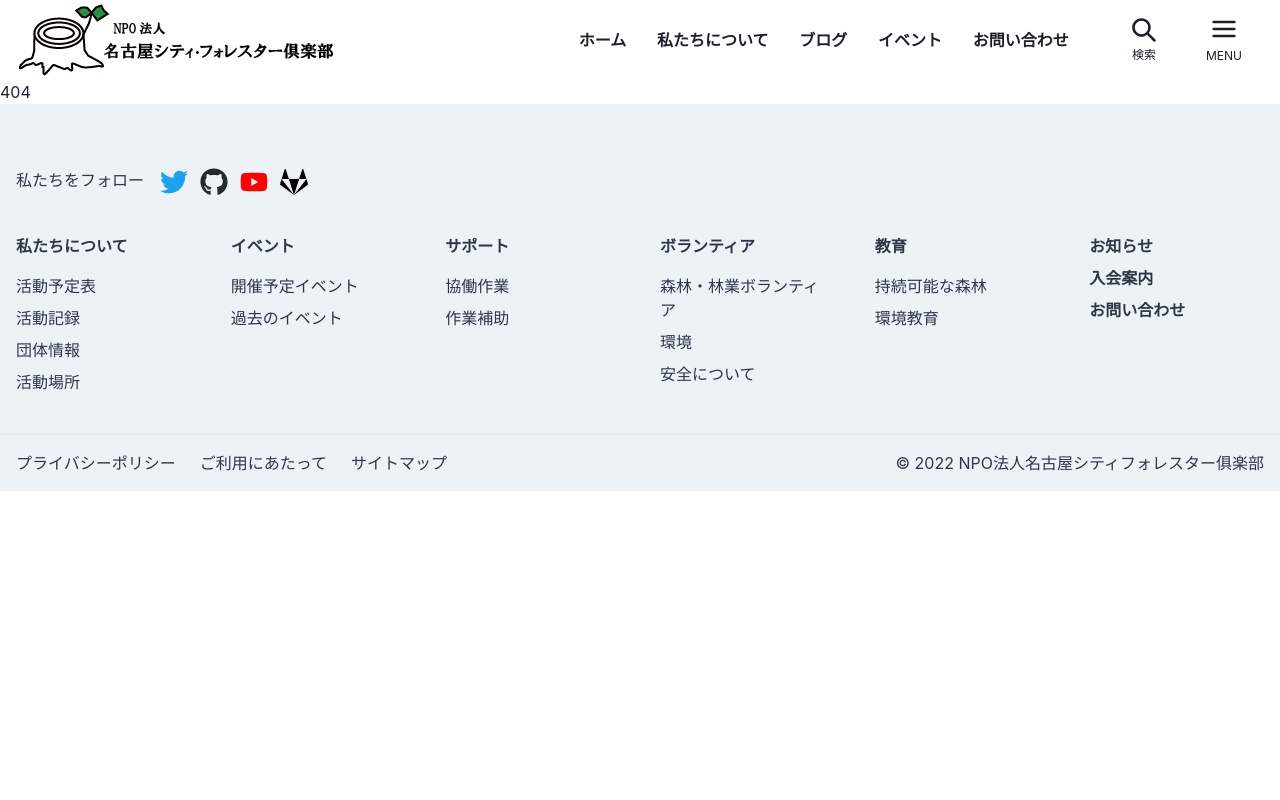
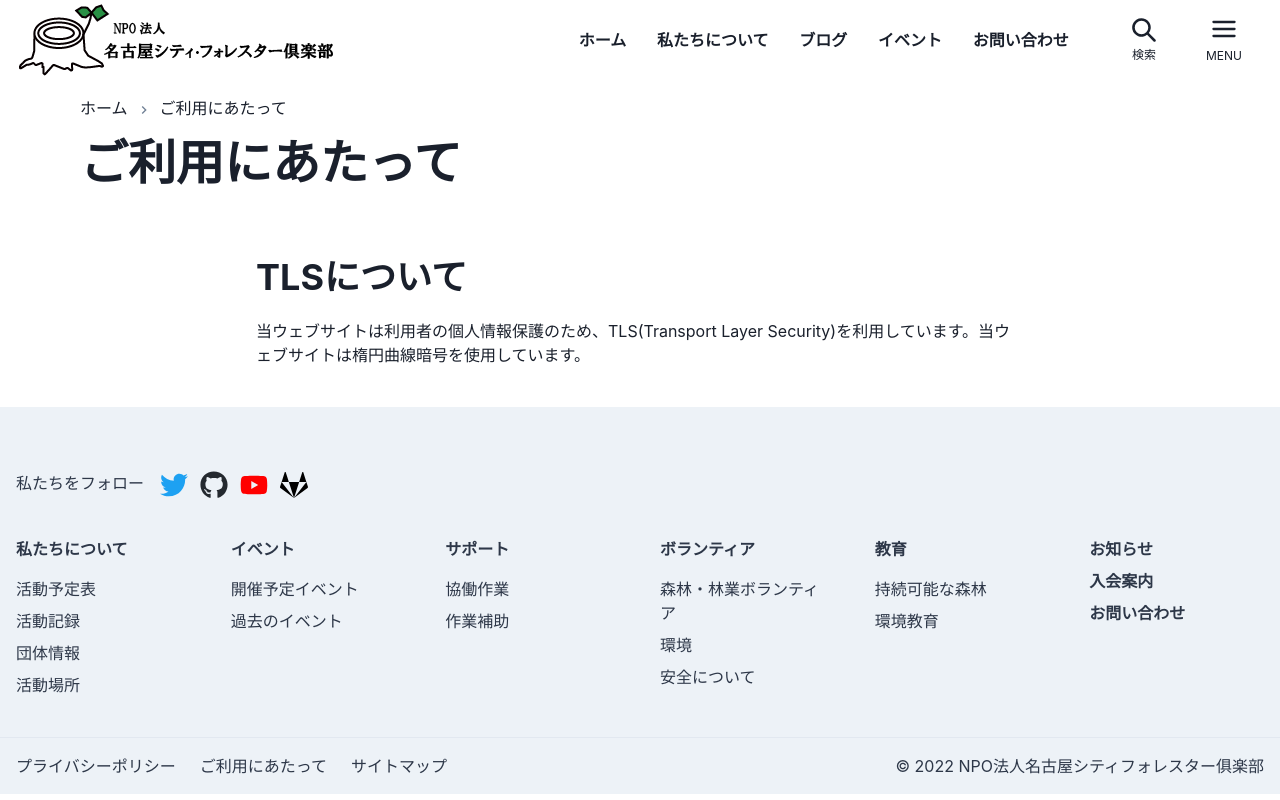
Before and after one commit to nagoya-forester/website, a Gatsby site: page /using in a window 1280 px wide. Before the commit this address had no page. Built offline with nearby package versions, Linux system fonts and the light colour scheme; Gatsby itself is replaced by a stand-in of ours.

Commit message:
Add noindex variable

```diff
--- a/package.json
+++ b/package.json
@@ -39,8 +39,8 @@
   "devDependencies": {
     "@types/node": "^17.0.31",
     "@types/react": "^18.0.9",
-    "@typescript-eslint/eslint-plugin": "^5.22.0",
-    "@typescript-eslint/parser": "^5.22.0",
+    "@typescript-eslint/eslint-plugin": "^5.23.0",
+    "@typescript-eslint/parser": "^5.23.0",
     "eslint": "^8.15.0",
     "eslint-config-prettier": "^8.5.0",
     "eslint-plugin-react": "^7.29.4",
--- a/src/components/layout.tsx
+++ b/src/components/layout.tsx
@@ -17,7 +17,7 @@ const Layout = ({ children }: Props) => {
   return (
     <ChakraProvider theme={theme}>
       <Global styles={GlobalStyles} />
-      <Seo PageTitle={""} PageDesc={""} PagePath={""} />
+      <Seo PageTitle={""} PageDesc={""} PagePath={""} PageNoindex={false} />
       <Header />
       {children}
       <Footer />
--- a/src/components/seo.tsx
+++ b/src/components/seo.tsx
@@ -6,6 +6,7 @@ type Props = {
   PageTitle: string;
   PageDesc: string;
   PagePath: string;
+  PageNoindex: boolean;
 };
 
 const Seo = (props: Props) => {
@@ -28,6 +29,7 @@ const Seo = (props: Props) => {
   const url = props.PagePath
     ? `${data.site.siteMetadata.siteUrl}${props.PagePath}`
     : data.site.siteMetadata.siteUrl;
+  const noindex = props.PageNoindex;
   return (
     <Helmet>
       {/* common */}
@@ -35,6 +37,8 @@ const Seo = (props: Props) => {
       <title>{title}</title>
       <meta name="description" content={description} />
       <link rel="canonical" href={url} />
+      {/* index */}
+      {noindex && <meta name="robots" content="noindex" />}
     </Helmet>
   );
 };
--- /dev/null
+++ b/src/pages/using.tsx
@@ -0,0 +1,70 @@
+import * as React from "react";
+import {
+  Box,
+  Breadcrumb,
+  BreadcrumbItem,
+  BreadcrumbLink,
+  Container,
+  Heading,
+  Text,
+} from "@chakra-ui/react";
+import { ChevronRightIcon } from "@chakra-ui/icons";
+import { Link as GatsbyLink } from "gatsby";
+import Layout from "../components/layout";
+import Seo from "../components/seo";
+
+// markup
+const Using = () => {
+  return (
+    <Layout>
+      <Seo
+        PageTitle="ご利用にあたって"
+        PageDesc="NPO法人名古屋シティフォレスター俱楽部WEBサイト利用に関する情報を記載しています。"
+        PagePath={""}
+        PageNoindex={true}
+      />
+
+      <Box as="main" mt={4} mb={10}>
+        <Box as="article">
+          <Container as="header" maxW={"6xl"}>
+            <Breadcrumb
+              mb={3.5}
+              spacing="8px"
+              separator={<ChevronRightIcon color="gray.500" />}
+            >
+              <BreadcrumbItem>
+                <BreadcrumbLink as={GatsbyLink} to={"/"}>
+                  ホーム
+                </BreadcrumbLink>
+              </BreadcrumbItem>
+              <BreadcrumbItem isCurrentPage>
+                <BreadcrumbLink as={GatsbyLink} to={"/using/"}>
+                  ご利用にあたって
+                </BreadcrumbLink>
+              </BreadcrumbItem>
+            </Breadcrumb>
+            <Heading fontSize={"5xl"} as="h1">
+              ご利用にあたって
+            </Heading>
+          </Container>
+
+          <Container mt={16} maxW="fit-content">
+            <Box maxW={"3xl"}>
+              <Heading mt={16} mb={2} fontSize={"4xl"} as="h2">
+                TLSについて
+              </Heading>
+              <Text mt={5}>
+                当ウェブサイトは利用者の個人情報保護のため、TLS(Transport Layer
+                Security)を利用しています。当ウェブサイトは楕円曲線暗号を使用しています。
+              </Text>
+            </Box>
+          </Container>
+
+          <Box as="footer" />
+        </Box>
+      </Box>
+    </Layout>
+  );
+};
+
+export default Using;
```
